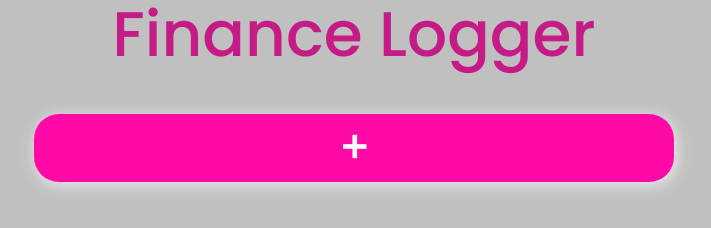
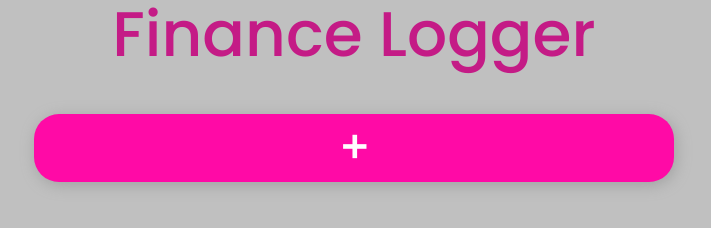
Before and after one commit to musaubrian/vite-projects, a website built with Vite: page vanilla-ts/index.html in a window 1280 px wide. Shown: the whole page, without its empty margins (286-997 px from the left). Built offline with nearby package versions, Linux system fonts and the light colour scheme.

Commit message:
changed box-shadow color 'darkened it'

```diff
--- a/vanilla-ts/src/style.css
+++ b/vanilla-ts/src/style.css
@@ -52,7 +52,7 @@ form {
   margin: 3rem auto auto auto;
   padding: 1rem;
   border-radius: 25px;
-  box-shadow: 2px 3px 15px #ededed;
+  box-shadow: 2px 3px 15px #a1a1a1;
 }
 .material-icons{
   font-size: 2.5rem;
```
